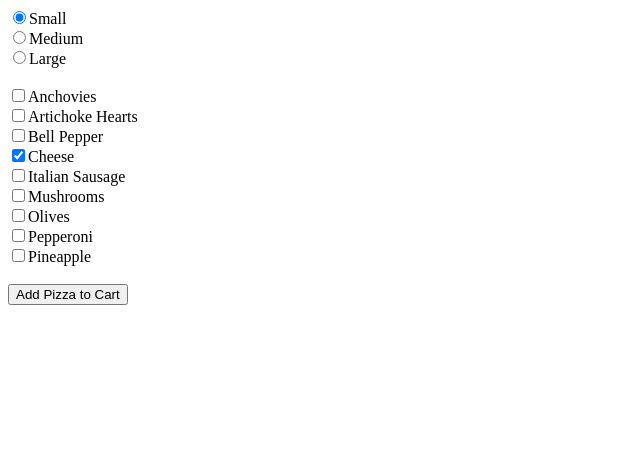
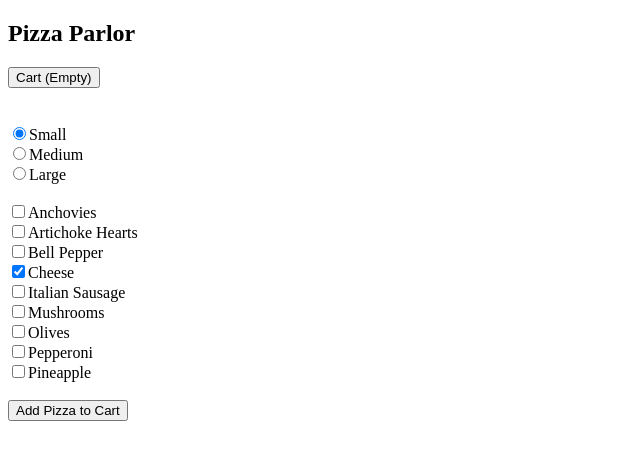
Before and after one commit to mejia-dev/pizza-parlor, a plain HTML site: page index.html in a window 1280 px wide. Shown: the whole page, without its empty margins (0-640 px from the left). Drawn offline with Linux system fonts and the light colour scheme.

Commit message:
Add banner div with cart display button

```diff
--- a/index.html
+++ b/index.html
@@ -6,6 +6,14 @@
   <title>Pizza Parlor</title>
 </head>
 <body>
+
+  <div id="banner">
+    <h2>Pizza Parlor</h2>
+    <button id="cartButton">Cart <span id="bannerCartItemNumber">(Empty)</span></button>
+  </div>
+
+<br><br>
+
   <div id="formHolder">
     <form id="pizzaBuilder">
       <label><input type="radio" name="size" value="S" checked>Small</label><br>
```
